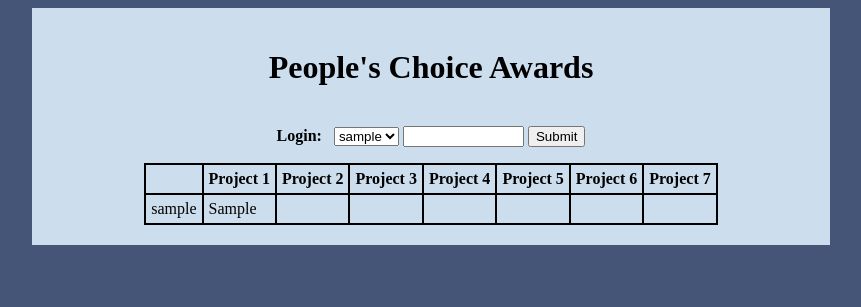
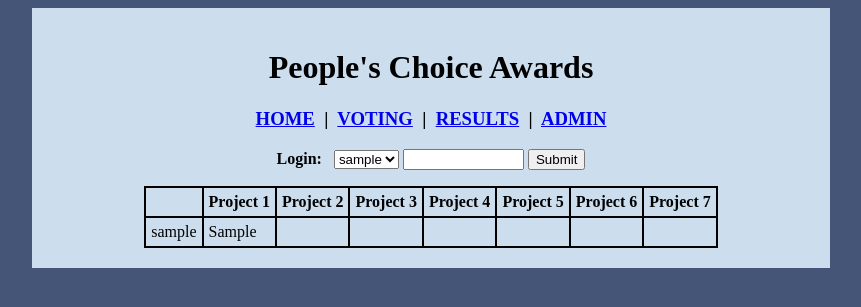
Before and after one commit to BitwiseOldOwl/WebappsProject5, a PHP site: page / in a window 1280 px wide. Shown: the top 307 px of the page, without its empty margins (209-1070 px from the left). Run offline with PHP 8.4, Linux system fonts and the light colour scheme; tables that the repository leaves empty or names only in its code hold one stand-in row (values such as "Sample post"); data that the repository does not hold is empty.

Commit message:
added navigation menu

```diff
--- a/index.php
+++ b/index.php
@@ -9,8 +9,6 @@
     <body bgcolor="#445577">
         <div class="centerContent">
         <?php
-            print "<h1>People's Choice Awards</h1><br>";
-
             // connect to database
             $db = mysqli_connect("james.cedarville.edu","cs3220","","cs3220")
                 or die("Error: unable to connect to database");
@@ -48,6 +46,20 @@
                 $row = mysqli_fetch_assoc($awards);
                 $awardTable[$row["student_id"]][$row["project_id"]] = $row["award_type"];
             }
+
+            ////
+            //// Start of content
+            ////
+            print "<h1>People's Choice Awards</h1>";
+            print "<h3>
+                <a href=\"http://judah.cedarville.edu/~ratkey/WebappsProject5/index.php\">HOME</a>
+                &nbsp;|&nbsp;
+                <a href=\"http://judah.cedarville.edu/~ratkey/WebappsProject5/voting.php\">VOTING</a>
+                &nbsp;|&nbsp;
+                <a href=\"http://judah.cedarville.edu/~ratkey/WebappsProject5/results.php\">RESULTS</a>
+                &nbsp;|&nbsp;
+                <a href=\"http://judah.cedarville.edu/~ratkey/WebappsProject5/admin.php\">ADMIN</a>
+                    </h3>";
 
             // login form
             print " <form action=\"http://judah.cedarville.edu/~ratkey/WebappsProject5/index.php\"
```
